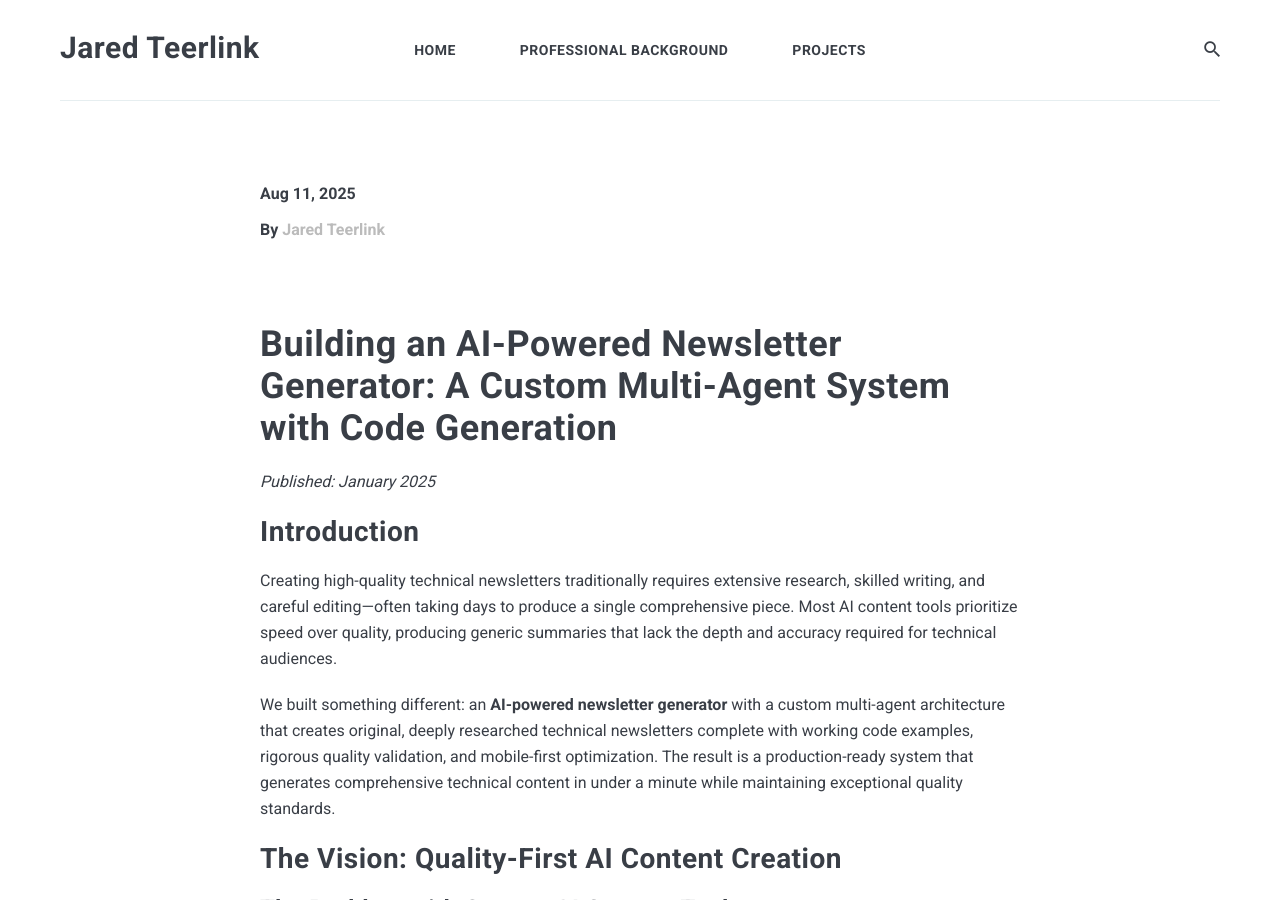
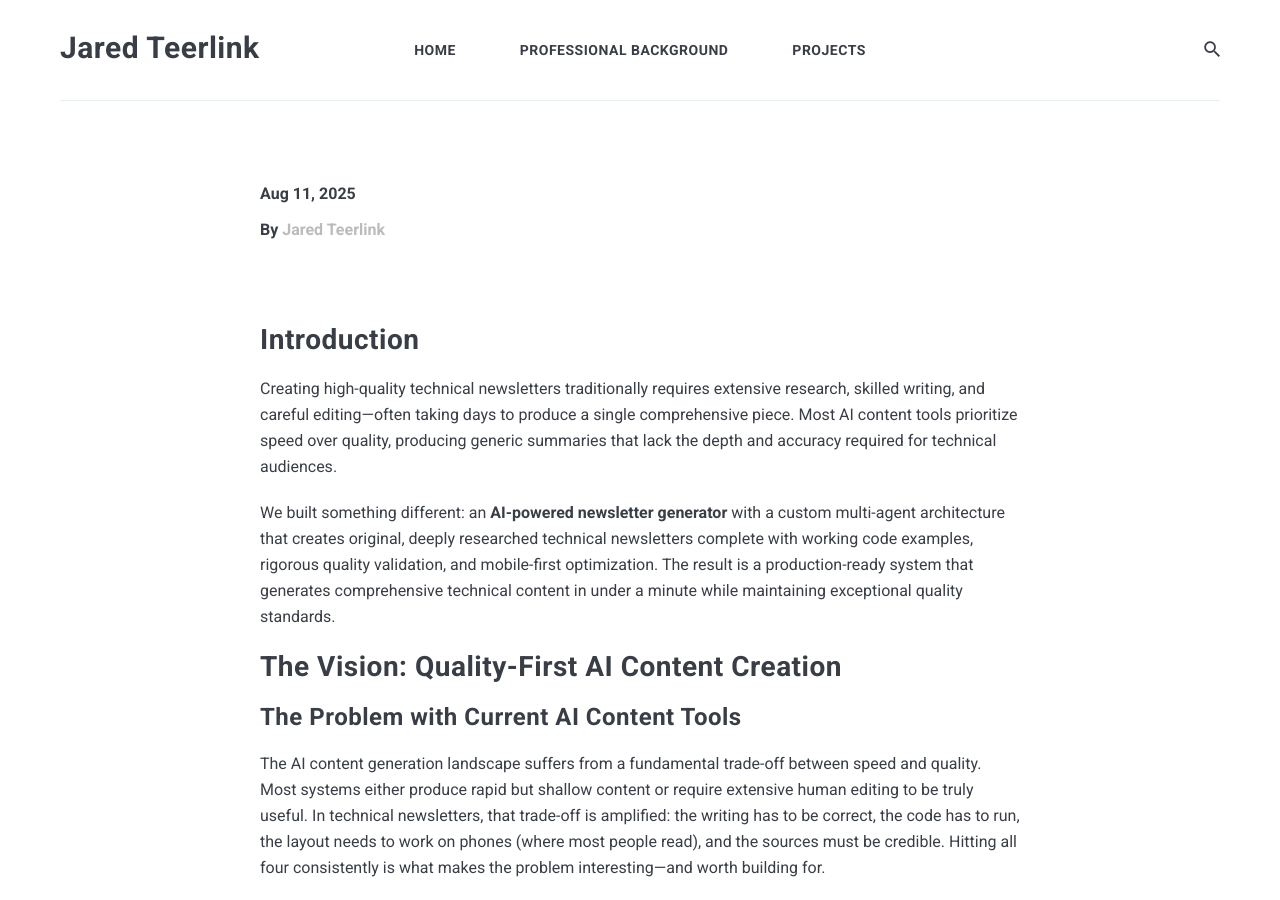
Before and after one commit to jteerlink/jteerlink.github.io, a Jekyll site: the page built from _posts/2025-07-11-AI-powered-newsletter-generator.md, in a window 1280 px wide and 900 px high. Built offline with Jekyll 4.4.1, drawn with Linux system fonts in a browser that asks for light colours; nearby versions of some CDN libraries; our own code applies the rules of GitHub Pages for plain Markdown files; comment, search, counter and statistics services are not loaded.

```diff
--- a/_posts/2025-07-11-AI-powered-newsletter-generator.md
+++ b/_posts/2025-07-11-AI-powered-newsletter-generator.md
@@ -1,14 +1,10 @@
 ---
 layout: post
-title:  Building an AI-Powered Newsletter Generator: A Custom Multi-Agent System with Code Generation
+title:  Building an AI-Powered Newsletter Generator: A Custom Multi-Agent System
 date:   2025-08-11
 image:  ai_agent.jpg
 tags:   AI
 ---
-
-# Building an AI-Powered Newsletter Generator: A Custom Multi-Agent System with Code Generation
-
-*Published: January 2025*
 
 ## Introduction
 
```
